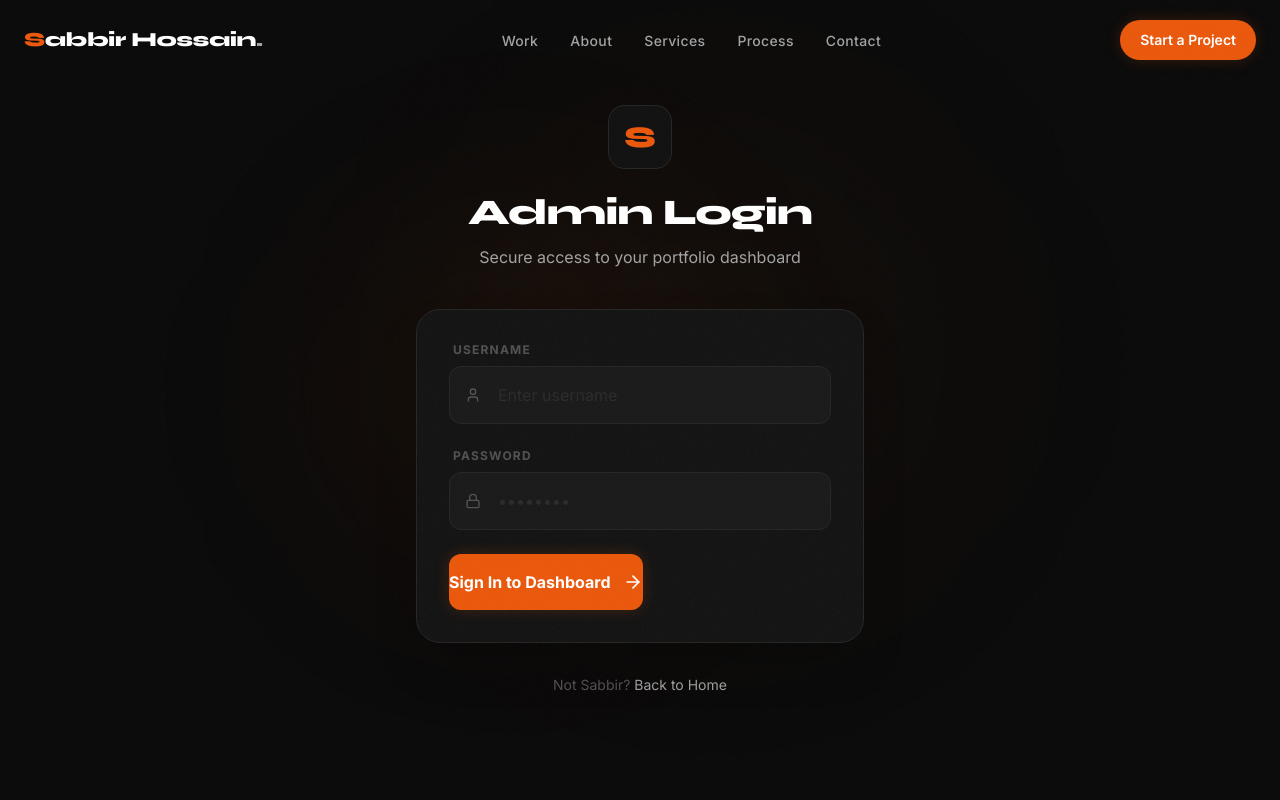
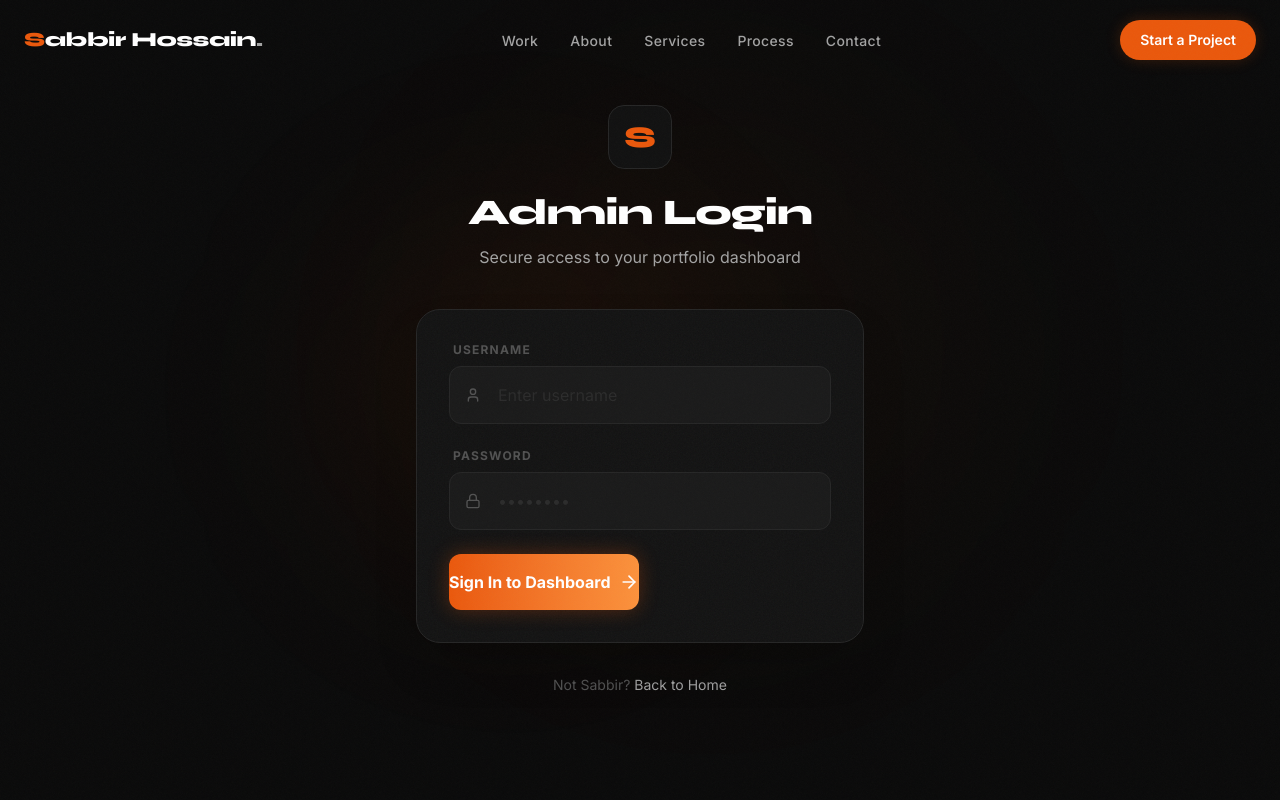
Before and after one commit to sabbirtlp/sabbir-portfolio, a Next.js app: page /login in a window 1280 px wide. Shown: the top 800 px of the page. Built offline with nearby package versions, Linux system fonts and the light colour scheme.

Commit message:
feat: Redesigned login button with premium aesthetics and shimmer effect

```diff
--- a/app/globals.css
+++ b/app/globals.css
@@ -139,6 +139,11 @@ body {
 .clip-text { overflow: hidden; }
 .will-change-transform { will-change: transform; }
 
+@keyframes shimmer {
+  from { transform: translateX(-100%); }
+  to { transform: translateX(100%); }
+}
+
 /* ─── Responsive ─────────────────────────────── */
 @media (max-width: 768px) {
   body { cursor: auto; }
--- a/app/login/page.tsx
+++ b/app/login/page.tsx
@@ -115,18 +115,23 @@ export default function LoginPage() {
               </motion.div>
             )}
 
-            <MagneticButton strength={0.3}>
+            <MagneticButton strength={0.2}>
               <button
                 type="submit"
                 disabled={loading}
-                className="w-full h-14 bg-accent hover:bg-accent-light text-white font-bold rounded-xl transition-all duration-300 flex items-center justify-center gap-3 glow-accent-sm disabled:opacity-50 disabled:grayscale"
+                className="group relative w-full h-14 bg-gradient-to-r from-accent via-accent-light to-accent bg-[length:200%_auto] hover:bg-[100%_center] text-white font-bold rounded-xl transition-all duration-500 flex items-center justify-center gap-3 shadow-[0_0_20px_rgba(234,88,12,0.3)] hover:shadow-[0_0_35px_rgba(234,88,12,0.5)] hover:scale-[1.02] disabled:opacity-50 disabled:grayscale overflow-hidden"
               >
+                {/* Shimmer effect */}
+                <div className="absolute inset-0 w-full h-full bg-gradient-to-r from-transparent via-white/20 to-transparent -translate-x-full group-hover:animate-[shimmer_1.5s_infinite] pointer-events-none" />
+
                 {loading ? (
                   <Loader2 className="w-5 h-5 animate-spin" />
                 ) : (
                   <>
-                    Sign In to Dashboard
-                    <ArrowRight className="w-5 h-5" />
+                    <span className="relative z-10 flex items-center gap-2">
+                      Sign In to Dashboard
+                      <ArrowRight className="w-5 h-5 transition-transform group-hover:translate-x-1" />
+                    </span>
                   </>
                 )}
               </button>
```
